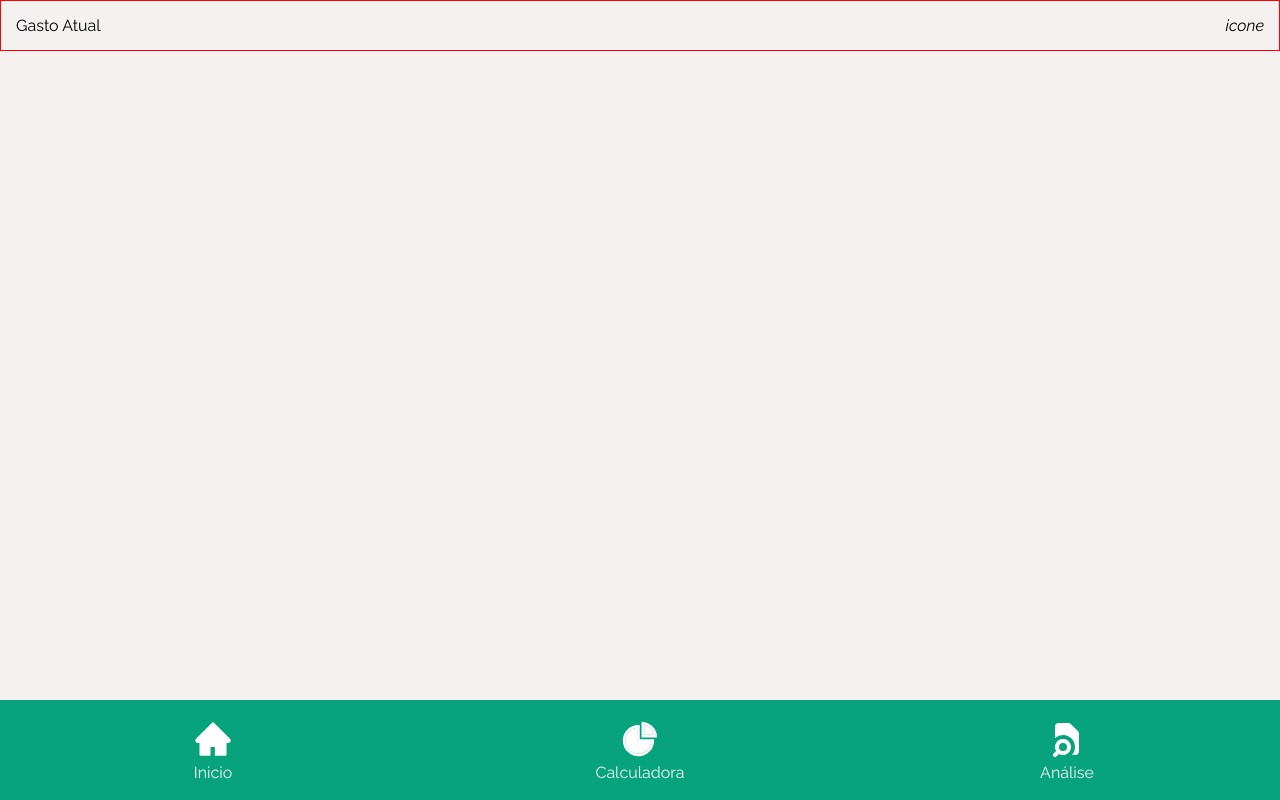
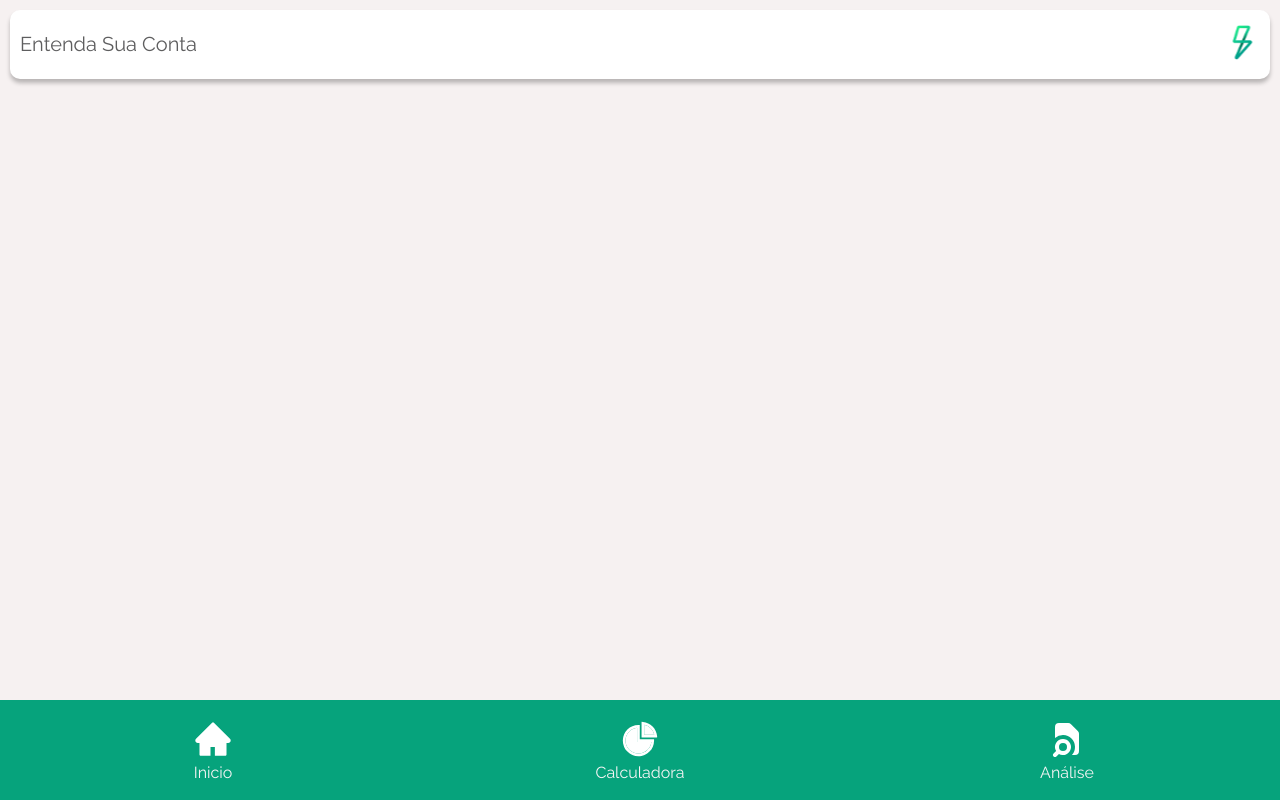
Before and after one commit to IgorNascimentoDEV/3nergize, a React (Vite) app in the folder 3nergizer/: page /Analysis in a window 1280 px wide. Built offline with nearby package versions, Linux system fonts and the light colour scheme.

Commit message:
adicionando panel

```diff
--- a/3nergizer/src/components/analysisComponents/Panel.tsx
+++ b/3nergizer/src/components/analysisComponents/Panel.tsx
@@ -4,17 +4,15 @@ import * as S from "./styles";
 interface PanelProps {
 }
 
+import logo from '../../assets/logo.svg';
+
 const Panel = ({}: PanelProps) => {
   return (
     <S.StyledPanel>
-      <span>
-        <p>Gasto Atual</p>
-      </span>
-      <span>
+        <p>Entenda Sua Conta</p>
         <i>
-          icone
+          <img src={logo} alt="" />
         </i>
-      </span>
     </S.StyledPanel>
   );
 };
--- a/3nergizer/src/components/analysisComponents/styles.ts
+++ b/3nergizer/src/components/analysisComponents/styles.ts
@@ -1,9 +1,26 @@
 import styled from "styled-components";
 
 export const StyledPanel = styled.div`
-  border: 1px solid red;
-  padding:15px;
+  padding: 10px;
+  margin: 10px;
 
-  display:flex;
-  justify-content:space-between;
+  display: flex;
+  justify-content: space-between;
+  align-items: center;
+
+  background: #ffffff;
+  box-shadow: 0px 4px 4px rgba(0, 0, 0, 0.25);
+  border-radius: 10px;
+
+  p {
+    color: #5e5e5f;
+    font-size: 20px;
+  }
+
+  i {
+    img {
+      width: 35px;
+      height: 100%;
+    }
+  }
 `;
```
Also changed, not shown: 3nergizer/src/assets/logo.svg (added).
